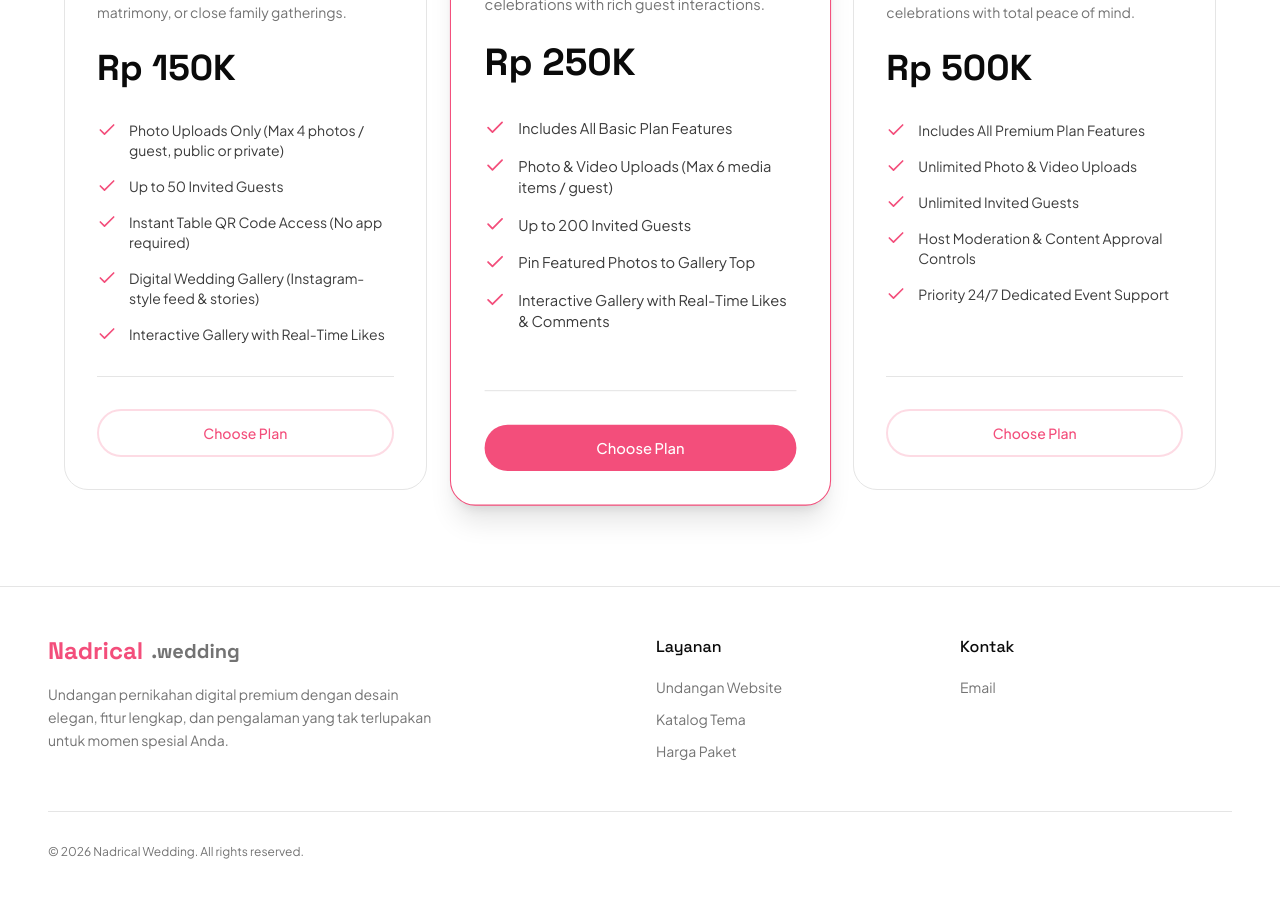
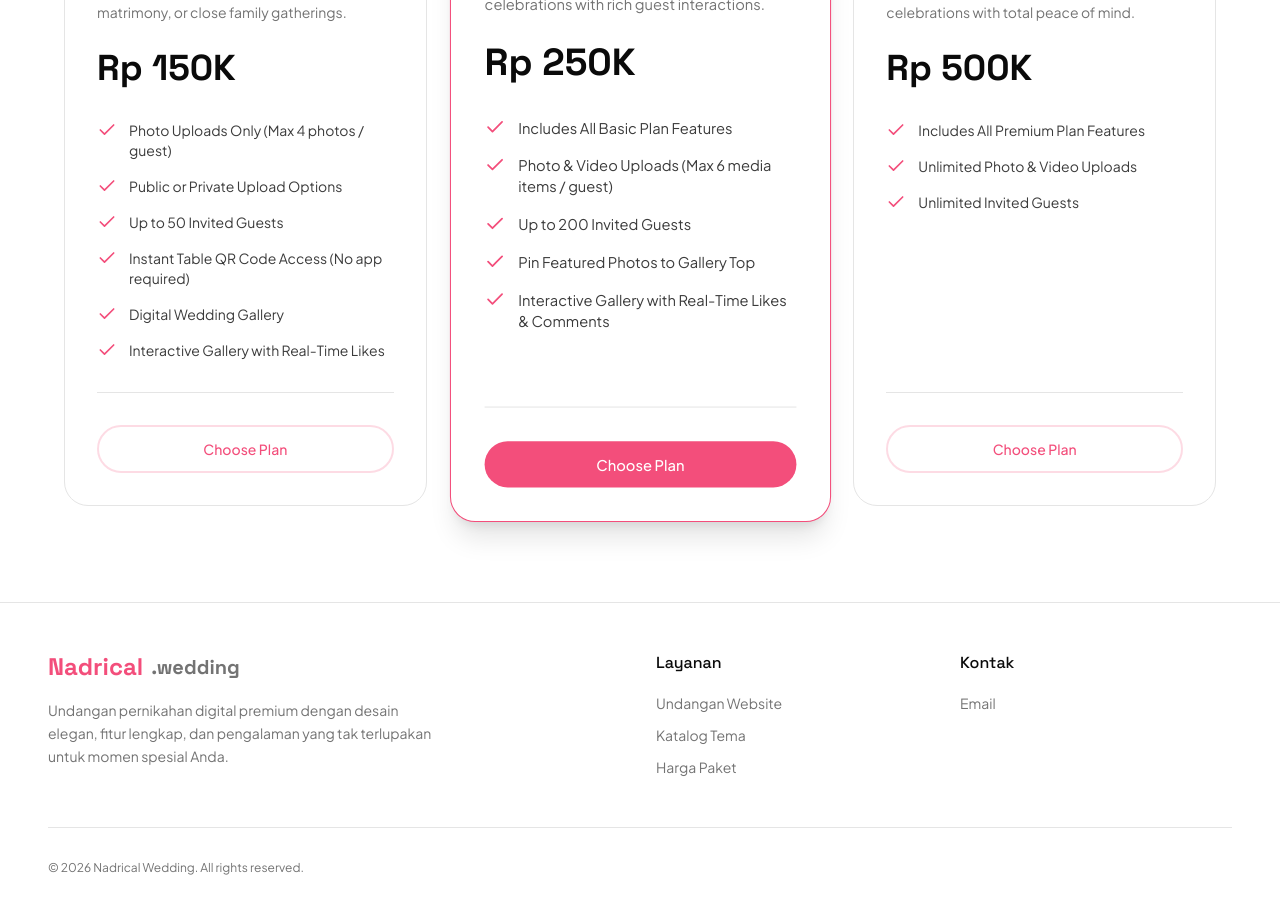
Before and after one commit to DricZ/nadrical-wedding-showcase, a React (Vite) app: page / in a window 1280 px wide. Shown: the part 3040-3954 px from the top of the page. Built offline with nearby package versions, Linux system fonts and the light colour scheme; no server answers.

Commit message:
refactor(pricing): separate public/private upload options into its own bullet point

```diff
--- a/src/components/sections/Pricing.tsx
+++ b/src/components/sections/Pricing.tsx
@@ -17,10 +17,11 @@ export const Pricing = () => {
       description:
         "Ideal for intimate ceremonies, holy matrimony, or close family gatherings.",
       features: [
-        "Photo Uploads Only (Max 4 photos / guest, public or private)",
+        "Photo Uploads Only (Max 4 photos / guest)",
+        "Public or Private Upload Options",
         "Up to 50 Invited Guests",
         "Instant Table QR Code Access (No app required)",
-        "Digital Wedding Gallery (Instagram-style feed & stories)",
+        "Digital Wedding Gallery",
         "Interactive Gallery with Real-Time Likes",
       ],
       popular: false,
@@ -48,8 +49,6 @@ export const Pricing = () => {
         "Includes All Premium Plan Features",
         "Unlimited Photo & Video Uploads",
         "Unlimited Invited Guests",
-        "Host Moderation & Content Approval Controls",
-        "Priority 24/7 Dedicated Event Support",
       ],
       popular: false,
     },
```
